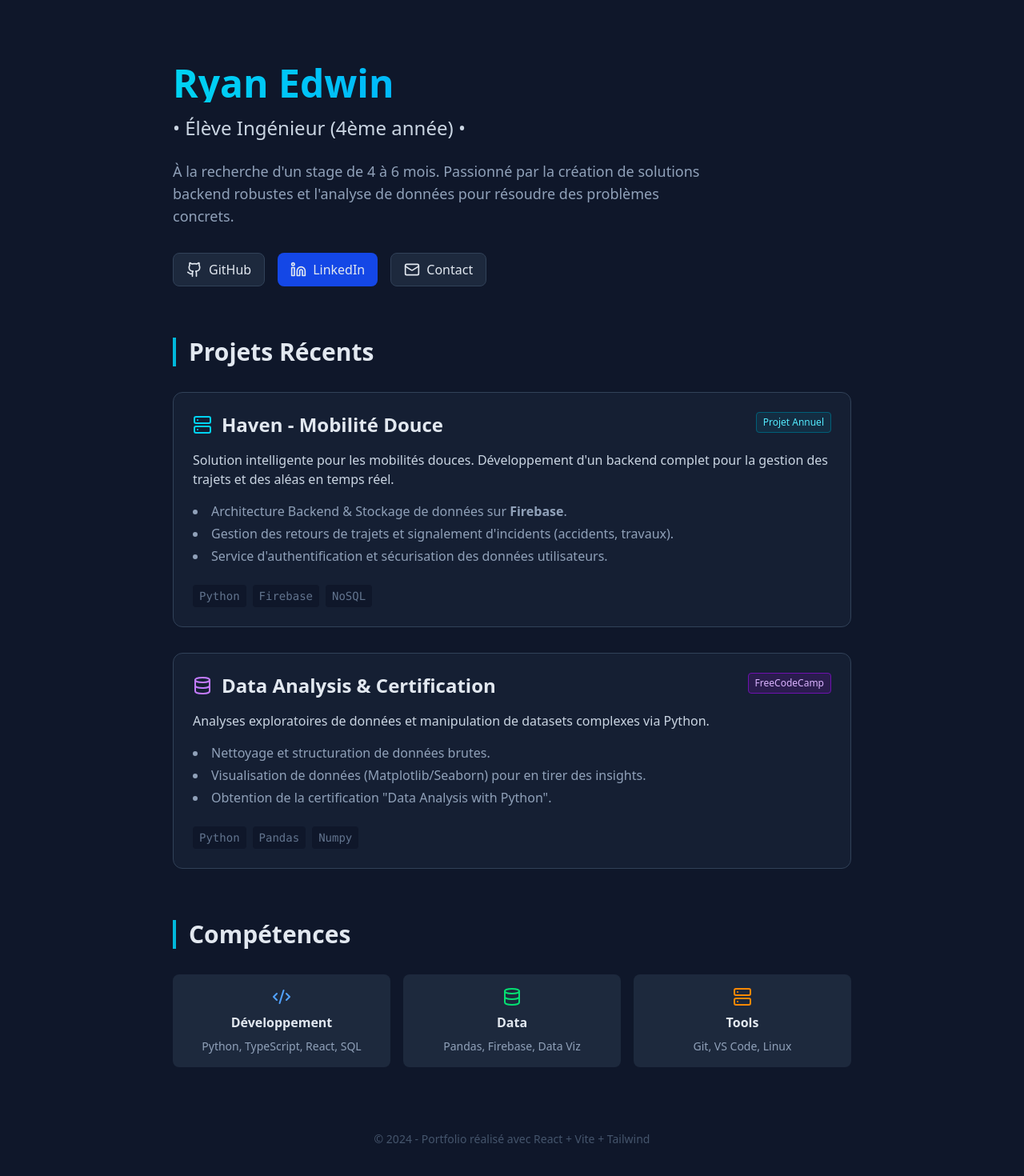
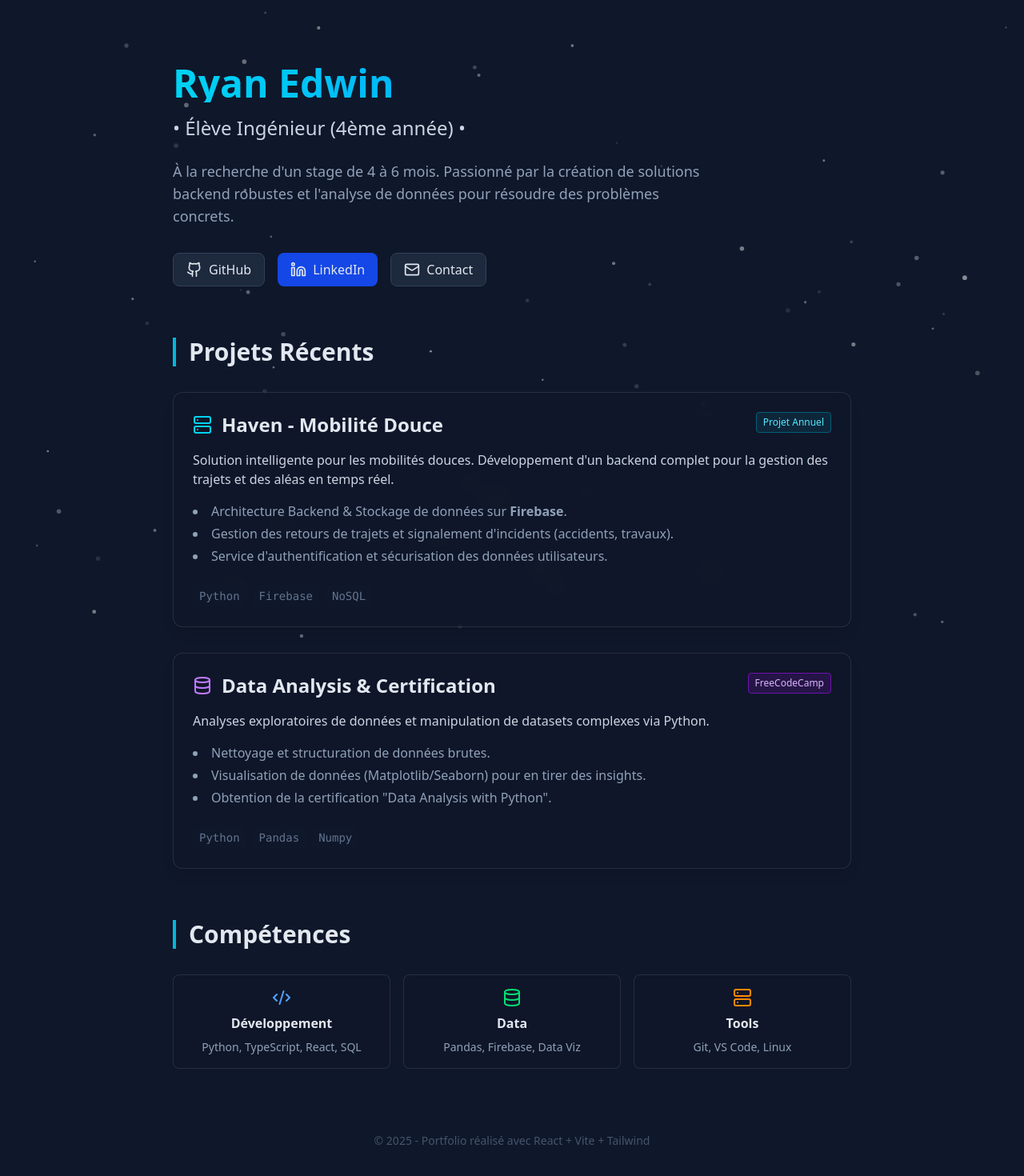
Before and after one commit to ryanwi102/portfolio-data-eng, a React (Vite) app: page / in a window 1280 px wide. Shown: the top 1470 px of the page at 80% size. Built offline with nearby package versions, Linux system fonts and the light colour scheme.

Commit message:
Correction erreur build TypeScript

```diff
--- a/src/App.tsx
+++ b/src/App.tsx
@@ -1,29 +1,77 @@
+import { useEffect, useState, useMemo } from "react";
+import Particles, { initParticlesEngine } from "@tsparticles/react";
+import { loadSlim } from "@tsparticles/slim";
 import { Github, Linkedin, Mail, Database, Server, Code2 } from 'lucide-react';
 
 function App() {
+  const [init, setInit] = useState(false);
+
+  // Configuration de l'effet Galaxie corrigée pour TypeScript
+  // On utilise useMemo pour éviter que l'objet soit recréé à chaque rendu (optimisation)
+  const galaxyOptions = useMemo(() => ({
+    background: { color: { value: "transparent" } },
+    fpsLimit: 120,
+    interactivity: {
+      events: {
+        onHover: { enable: true, mode: "repulse" },
+        resize: { enable: true }, // <--- LA CORRECTION EST ICI (Objet au lieu de true)
+      },
+      modes: { repulse: { distance: 100, duration: 0.4 } },
+    },
+    particles: {
+      color: { value: "#ffffff" },
+      move: { enable: true, speed: 0.5 },
+      number: { density: { enable: true, area: 800 }, value: 150 },
+      opacity: { value: { min: 0.1, max: 0.5 }, animation: { enable: true, speed: 1 } },
+      shape: { type: "circle" },
+      size: { value: { min: 1, max: 3 } },
+    },
+    detectRetina: true,
+  }), []);
+
+  useEffect(() => {
+    initParticlesEngine(async (engine) => {
+      await loadSlim(engine);
+    }).then(() => {
+      setInit(true);
+    });
+  }, []);
+
   return (
-    <div className="min-h-screen font-sans selection:bg-cyan-500 selection:text-white pb-20">
+    <div className="min-h-screen font-sans selection:bg-cyan-500 selection:text-white pb-20 relative overflow-hidden bg-[radial-gradient(ellipse_at_top,_var(--tw-gradient-stops))] from-slate-900 via-[#090E24] to-black text-slate-200">
+
+      {/* BACKGROUND ANIMÉ */}
+      {init && (
+        <Particles
+          id="tsparticles"
+          options={galaxyOptions}
+          className="absolute inset-0 -z-10 h-full w-full"
+        />
+      )}
+
+      {/* CONTENU PRINCIPAL */}
+      <div className="relative z-10">
 
         {/* HEADER / HERO */}
-      <header className="max-w-4xl mx-auto pt-20 px-6 mb-16">
+        <header className="max-w-4xl mx-auto pt-20 px-6 mb-16 text-center md:text-left">
           <h1 className="text-5xl font-bold mb-4 bg-gradient-to-r from-cyan-400 to-blue-500 text-transparent bg-clip-text">
             Ryan Edwin
           </h1>
           <h2 className="text-2xl text-slate-300 mb-6">
             • Élève Ingénieur (4ème année) •
           </h2>
-        <p className="text-slate-400 max-w-2xl mb-8 text-lg">
+          <p className="text-slate-400 max-w-2xl mb-8 text-lg mx-auto md:mx-0">
             À la recherche d'un stage de 4 à 6 mois. Passionné par la création de solutions backend robustes
             et l'analyse de données pour résoudre des problèmes concrets.
           </p>
-        <div className="flex gap-4">
+          <div className="flex gap-4 justify-center md:justify-start">
             <a href="https://github.com/ryanwi102" target="_blank" className="flex items-center gap-2 px-4 py-2 bg-slate-800 rounded-lg hover:bg-slate-700 transition border border-slate-700">
               <Github size={20} /> GitHub
             </a>
-          <a href="www.linkedin.com/in/ryanedwinruban" target="_blank" className="flex items-center gap-2 px-4 py-2 bg-blue-700 rounded-lg hover:bg-blue-600 transition">
+            <a href="https://www.linkedin.com/in/ryanedwinruban" target="_blank" className="flex items-center gap-2 px-4 py-2 bg-blue-700 rounded-lg hover:bg-blue-600 transition">
               <Linkedin size={20} /> LinkedIn
             </a>
-          <a href="edwinruban@et.esiea.fr" className="flex items-center gap-2 px-4 py-2 bg-slate-800 rounded-lg hover:bg-slate-700 transition border border-slate-700">
+            <a href="mailto:edwinruban@et.esiea.fr" className="flex items-center gap-2 px-4 py-2 bg-slate-800 rounded-lg hover:bg-slate-700 transition border border-slate-700">
               <Mail size={20} /> Contact
             </a>
           </div>
@@ -36,7 +84,7 @@ function App() {
           <div className="grid gap-8">
 
             {/* PROJET 1 : HAVEN */}
-          <div className="bg-slate-800/50 p-6 rounded-xl border border-slate-700 hover:border-cyan-500/50 transition duration-300">
+            <div className="bg-slate-900/40 backdrop-blur-md p-6 rounded-xl border border-white/10 hover:border-cyan-500/50 transition duration-300 shadow-lg">
               <div className="flex justify-between items-start mb-4">
                 <div className="flex items-center gap-3">
                   <Server className="text-cyan-400" size={24} />
@@ -60,7 +108,7 @@ function App() {
             </div>
 
             {/* PROJET 2 : DATA ANALYSIS */}
-          <div className="bg-slate-800/50 p-6 rounded-xl border border-slate-700 hover:border-cyan-500/50 transition duration-300">
+            <div className="bg-slate-900/40 backdrop-blur-md p-6 rounded-xl border border-white/10 hover:border-cyan-500/50 transition duration-300 shadow-lg">
               <div className="flex justify-between items-start mb-4">
                 <div className="flex items-center gap-3">
                   <Database className="text-purple-400" size={24} />
@@ -88,17 +136,17 @@ function App() {
           {/* COMPETENCES */}
           <h3 className="text-3xl font-bold mb-8 mt-16 border-l-4 border-cyan-500 pl-4">Compétences</h3>
           <div className="grid grid-cols-1 md:grid-cols-3 gap-4 mb-20">
-          <div className="bg-slate-800 p-4 rounded-lg text-center">
+            <div className="bg-slate-900/40 backdrop-blur-md border border-white/10 p-4 rounded-lg text-center">
               <Code2 className="mx-auto mb-2 text-blue-400" />
               <h5 className="font-bold mb-2">Développement</h5>
               <p className="text-sm text-slate-400">Python, TypeScript, React, SQL</p>
             </div>
-          <div className="bg-slate-800 p-4 rounded-lg text-center">
+            <div className="bg-slate-900/40 backdrop-blur-md border border-white/10 p-4 rounded-lg text-center">
               <Database className="mx-auto mb-2 text-green-400" />
               <h5 className="font-bold mb-2">Data</h5>
               <p className="text-sm text-slate-400">Pandas, Firebase, Data Viz</p>
             </div>
-          <div className="bg-slate-800 p-4 rounded-lg text-center">
+            <div className="bg-slate-900/40 backdrop-blur-md border border-white/10 p-4 rounded-lg text-center">
               <Server className="mx-auto mb-2 text-orange-400" />
               <h5 className="font-bold mb-2">Tools</h5>
               <p className="text-sm text-slate-400">Git, VS Code, Linux</p>
@@ -106,9 +154,10 @@ function App() {
           </div>
         </main>
 
-      <footer className="text-center text-slate-600 text-sm">
-        <p>© 2024 - Portfolio réalisé avec React + Vite + Tailwind</p>
+        <footer className="text-center text-slate-600 text-sm pb-8">
+          <p>© 2025 - Portfolio réalisé avec React + Vite + Tailwind</p>
         </footer>
+      </div>
     </div>
   )
 }
```
Lines whose indentation alone changed are shown as unchanged.
